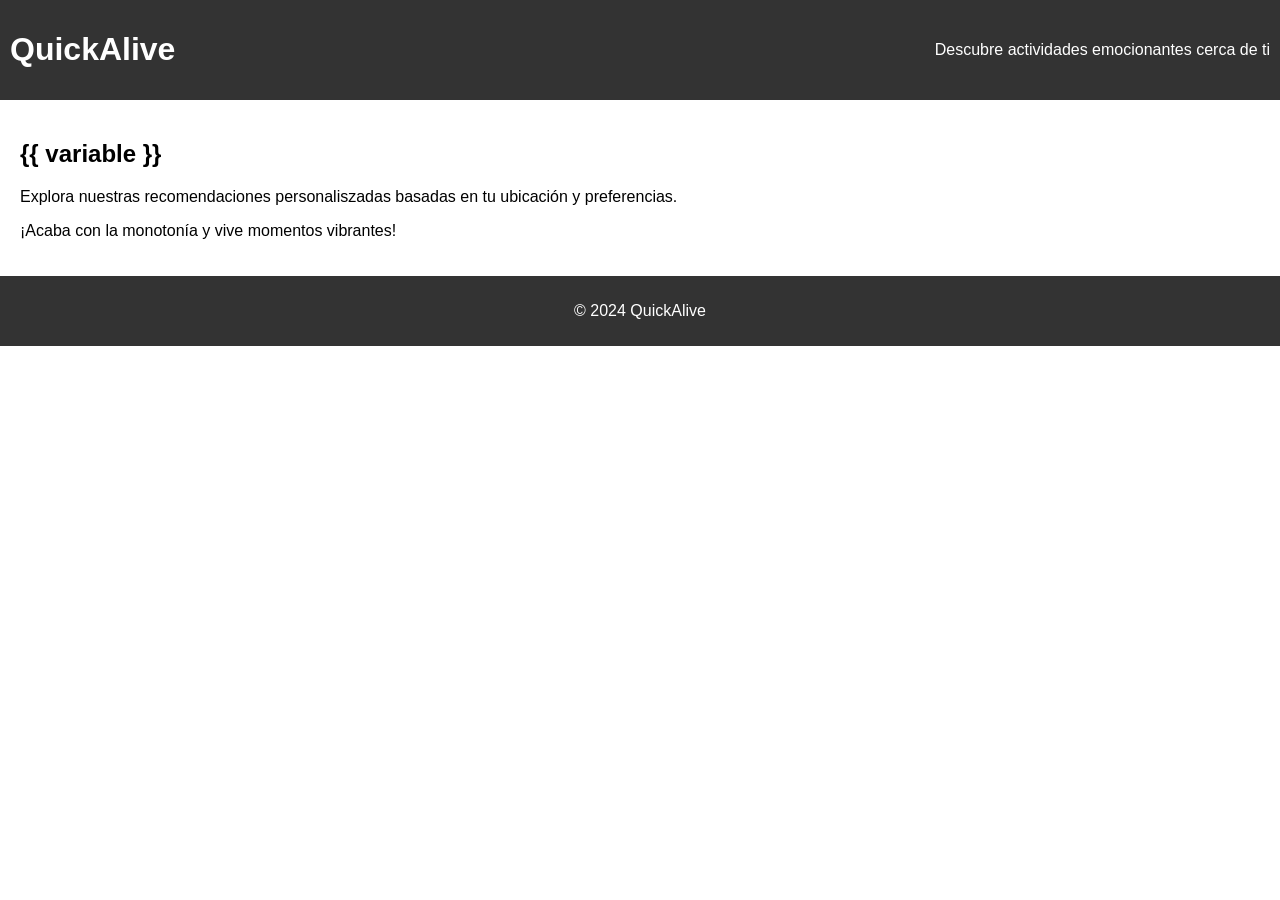
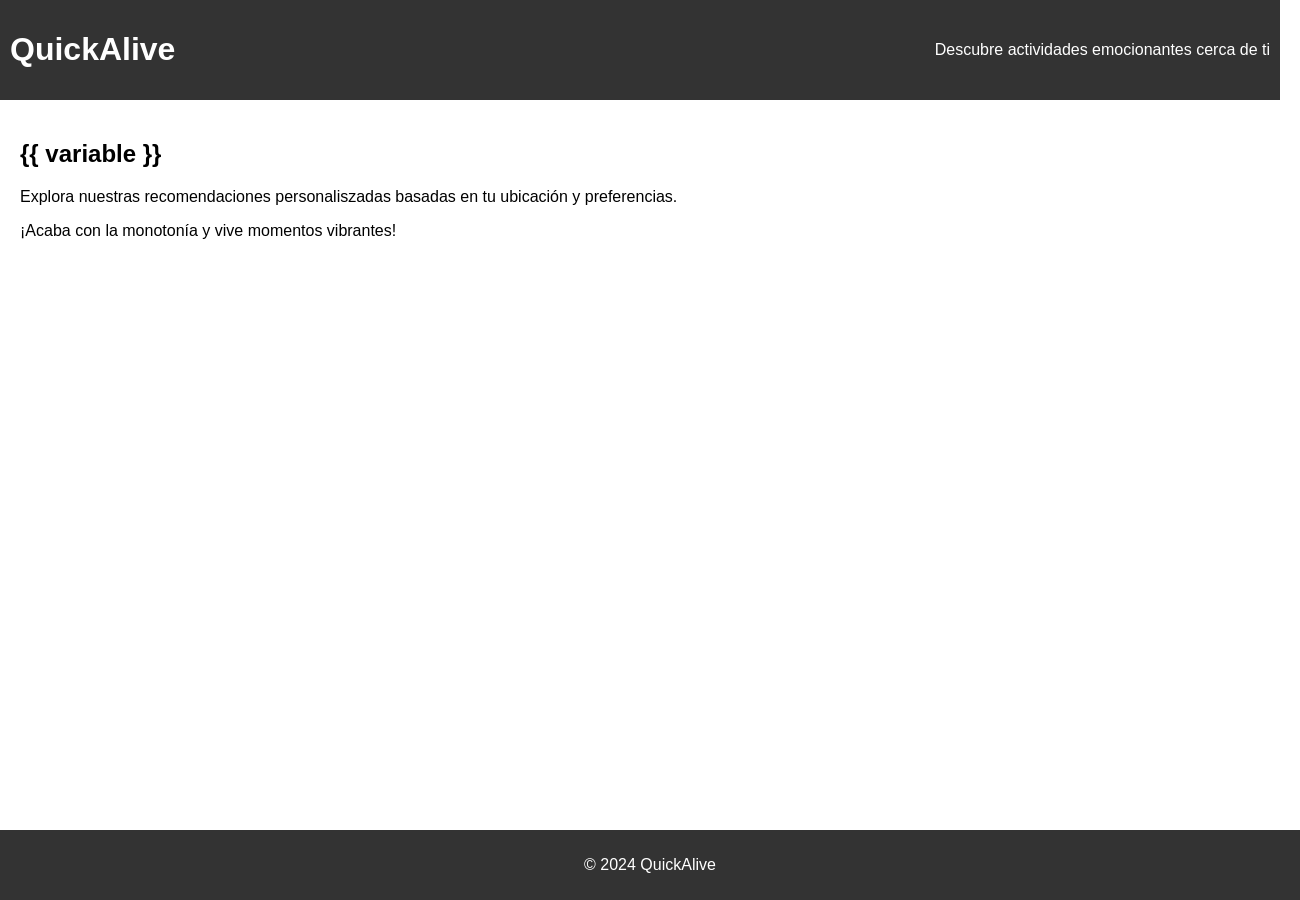

Agregando test unitarios

--- a/index.css
+++ b/index.css
@@ -131,4 +131,7 @@ footer {
     background-color: #333; /* Color de fondo */
     color: white; /* Color del texto */
     text-align: center; /* Alineación del texto */
+    position: absolute;
+    bottom: 0;
+    width: 100%;
 }
